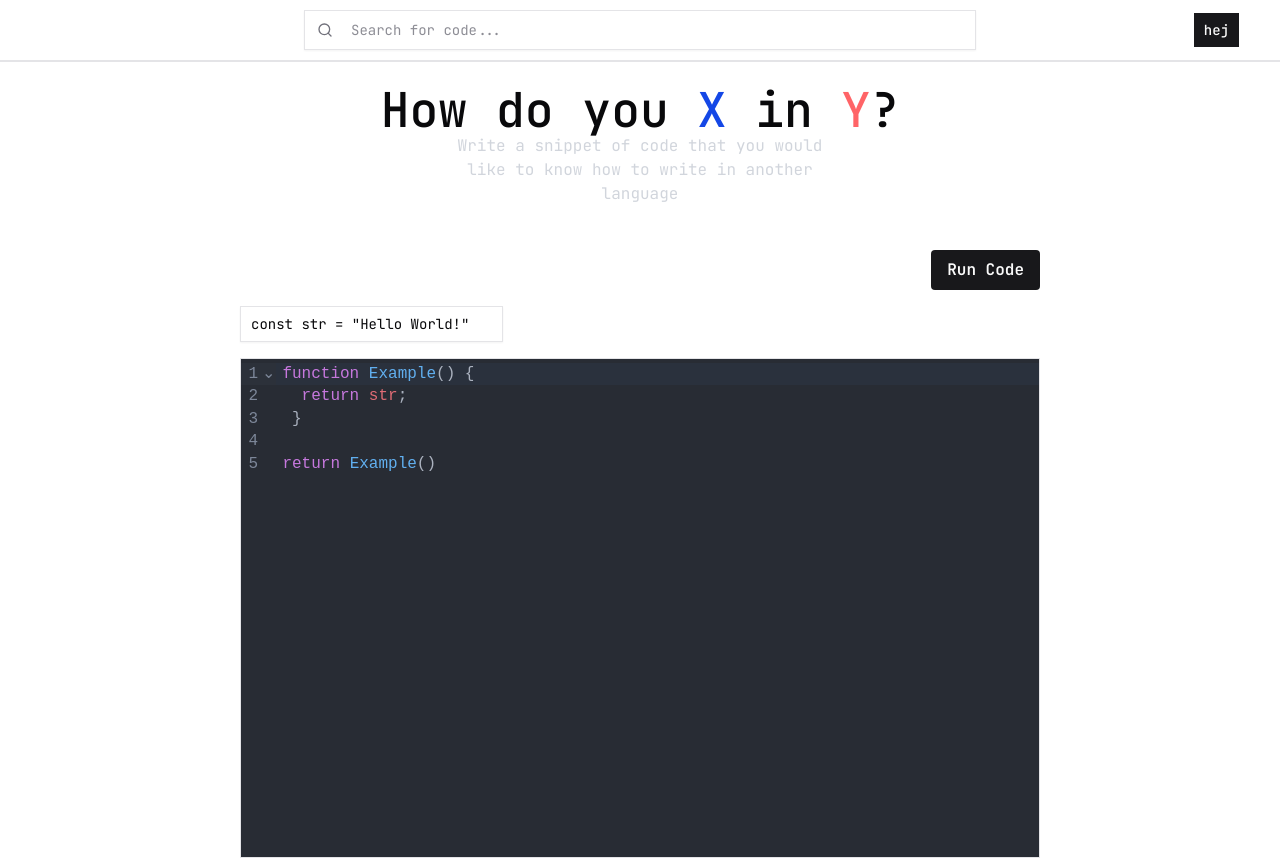
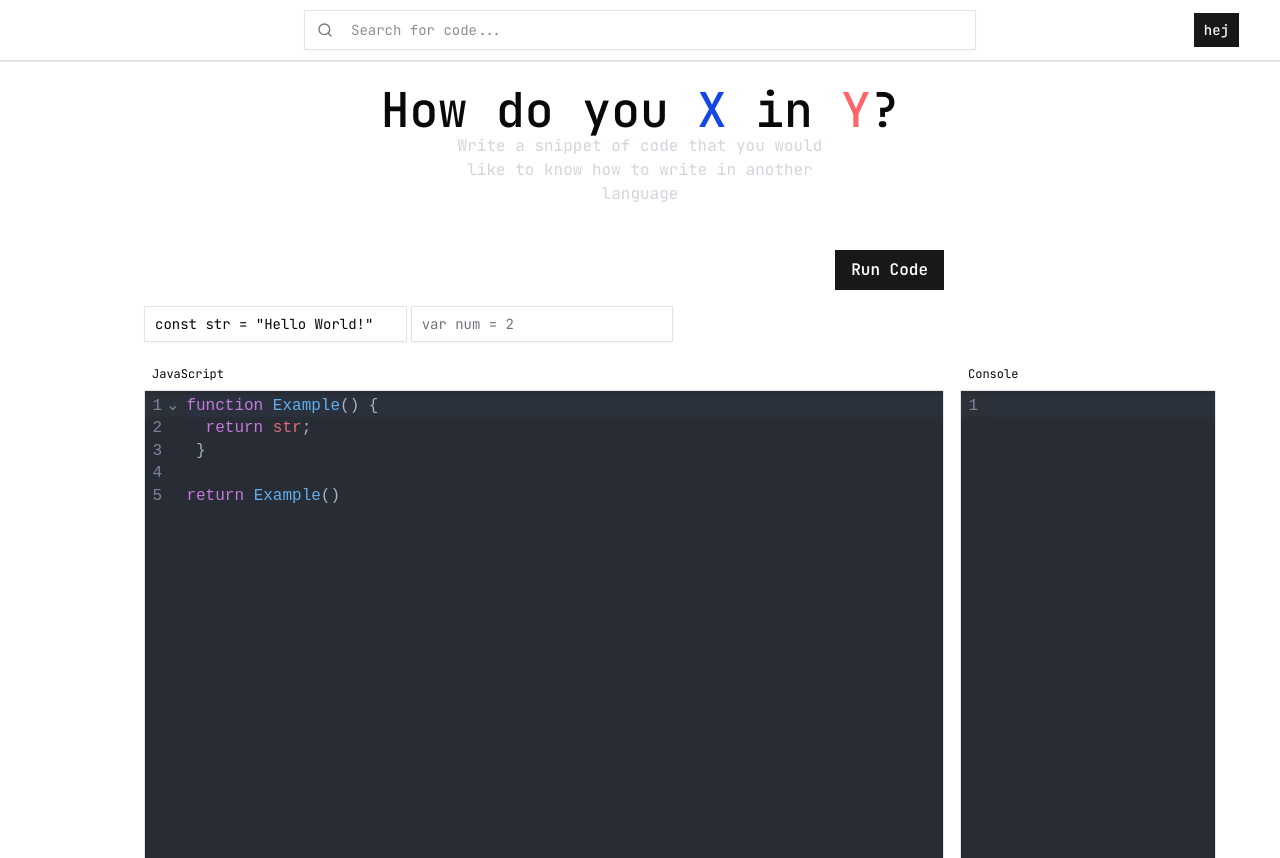
Before and after one commit to Erik-Fullstack/xiny, a Next.js app: page / in a window 1280 px wide. Built offline with nearby package versions, Linux system fonts and the light colour scheme.

Commit message:
Break out editor to leaner components
* Added ConsoleWindow and MainWindow

* Added codeMirror types

* Fixed 2nd input not showing and removed conditional check in utils.

```diff
--- /dev/null
+++ b/src/components/Editor/ConsoleWindow.tsx
@@ -0,0 +1,19 @@
+import CodeMirror from "@uiw/react-codemirror";
+import { javascript } from "@codemirror/lang-javascript";
+import { CodeMirrorProps } from "@/types/codeMirror";
+
+export default function MainWindow({ value, theme, height}: CodeMirrorProps) {
+    return (
+        <div className="h-125 overflow-hidden w-80">
+            <div className="flex items-center pl-2 h-8 text-xs dark:bg-[#242424] w-4/5">Console</div>
+            <CodeMirror
+                value={value}
+                theme={theme}
+                height={height}
+                extensions={[javascript({ jsx: true })]}
+                editable={false}
+                className="w-4/5 h-full text-base border border-input dark:focus-within:border-primary bg-surface"
+            />
+        </div>
+    )
+}
--- a/src/components/Editor/Editor.tsx
+++ b/src/components/Editor/Editor.tsx
@@ -6,27 +6,42 @@ import { javascript } from "@codemirror/lang-javascript";
 import Variables from "./Variables";
 import { useVariablesStore } from "@/stores/variablesStore";
 import { runCode } from "@/lib/utils";
+import { useTheme } from "next-themes";
+import MainWindow from "./MainWindow";
+import ConsoleWindow from "./ConsoleWindow";
 
 export default function Editor() {
     const [value, setValue] = useState('function Example() {\n  return str;\n\ }\n\nreturn Example()');
+    const [consoleValue, setConsoleValue] = useState('');
+    const { theme } = useTheme();
+    const editorTheme = theme == "light" ? "light" : "dark"
 
     return (
+        <div className="grid grid-cols-[1fr_auto_1fr] w-full">
+            <div />
             <div className="flex flex-col gap-4 w-200">
                 <button
-                onClick={() => runCode(value, useVariablesStore.getState().variables)}
-                className="bg-primary hover:bg-primary/90 text-primary-foreground py-2 px-4 rounded w-fit self-end font-semibold"
+                    onClick={() => {
+                        setConsoleValue('');
+                        runCode(value, useVariablesStore.getState().variables, (msg) => setConsoleValue(prev => prev + msg + '\n'))
+                    }}
+                    className="bg-primary hover:bg-primary/90 text-primary-foreground py-2 px-4 w-fit self-end font-semibold"
                 >
                     Run Code
                 </button>
                 <Variables />
-            <div className="flex h-125 border border-input rounded-md overflow-hidden dark:focus-within:border-primary">
-                <CodeMirror
+                <MainWindow
                     value={value}
-                    theme="dark"
                     height="100%"
-                    extensions={[javascript({ jsx: true })]}
-                    onChange={(val) => setValue(val)}
-                    className="w-full text-base"
+                    theme={editorTheme}
+                    handleChange={(val) => setValue(val)}
+                />
+            </div>
+            <div className="flex items-end pl-4">
+                <ConsoleWindow
+                    value={consoleValue}
+                    height="100%"
+                    theme={editorTheme}
                 />
             </div>
         </div>
--- /dev/null
+++ b/src/components/Editor/MainWindow.tsx
@@ -0,0 +1,19 @@
+import CodeMirror from "@uiw/react-codemirror";
+import { javascript } from "@codemirror/lang-javascript";
+import { CodeMirrorProps } from "@/types/codeMirror";
+
+export default function MainWindow({value, theme, height, handleChange}: CodeMirrorProps) {
+    return (
+        <div className="h-125 overflow-hidden">
+            <div className="flex items-center pl-2 h-8 text-xs dark:bg-[#242424]">JavaScript</div>
+            <CodeMirror
+                value={value}
+                theme={theme ?? "dark"}
+                height={height}
+                extensions={[javascript({ jsx: true })]}
+                onChange={handleChange}
+                className="w-full h-full text-base border border-input dark:focus-within:border-primary"
+            />
+        </div>
+    )
+}
--- a/src/lib/utils.ts
+++ b/src/lib/utils.ts
@@ -16,7 +16,7 @@ export function cn(...inputs: ClassValue[]) {
  */
 export function formatVars(vars: string[]): ParsedVar[] {
   const results: ParsedVar[] = [];
-  const variables = vars.length > 1 ? [...vars].slice(0, -1) : [...vars];
+  const variables = [...vars].slice(0, -1);
 
   const regex = /^(?:(const|let|var)\s+)?([a-zA-Z_$][0-9a-zA-Z_$]*)\s*=\s*(.*)$/;
 
@@ -40,26 +40,30 @@ export function formatVars(vars: string[]): ParsedVar[] {
  * @param codeAsString string The code to execute.
  * @param vars string[] of all variables used.
  */
-export function runCode(codeAsString: string, vars: string[],) {
+export function runCode(codeAsString: string, vars: string[], onLog?: (msg: string) => void) {
   const parsedVars = formatVars(vars);
 
   const varStatements = parsedVars.map(v => `${v.decl} ${v.key} = ${v.value};`).join('\n');
 
   const executableCode = `
             ${varStatements}
-            // Execute the code provided in the editor (we wrap in an IIFE so returns are handled properly)
             const userScript = () => {
                 ${codeAsString}
             };
             return userScript();
         `;
 
+  const logger = onLog ?? ((msg: string) => console.log(msg));
+
   try {
     const result = new Function(executableCode)();
-    console.log("Execution Result:", result);
-    alert("Execution Result:\n" + result);
+    const out = typeof result === 'string' ? result : JSON.stringify(result, null, 2);
+    logger("Execution Result:\n" + out);
+    return result;
   } catch (err) {
     console.error("Error executing code:", err);
-    alert("Error:\n" + (err as Error).message);
+    const message = (err as Error).message || String(err);
+    logger("Error:\n" + message);
+    return undefined;
   }
-};
+}
--- a/src/stores/variablesStore.ts
+++ b/src/stores/variablesStore.ts
@@ -6,7 +6,7 @@ interface VariablesState {
 }
 
 export const useVariablesStore = create<VariablesState>((set) => ({
-    variables: ['const str = "Hello World!"'],
+    variables: ['const str = "Hello World!"', ''],
     setVariables: (index, newValue) => set(({variables}) => {
         const updated = [...variables];
         updated[index] = newValue;
--- /dev/null
+++ b/src/types/codeMirror.ts
@@ -0,0 +1,6 @@
+export type CodeMirrorProps = {
+    value: string;
+    theme?: "dark" | "light";
+    height?: string;
+    handleChange?: (code: string) => void;
+}
```
Lines whose indentation alone changed are shown as unchanged.
